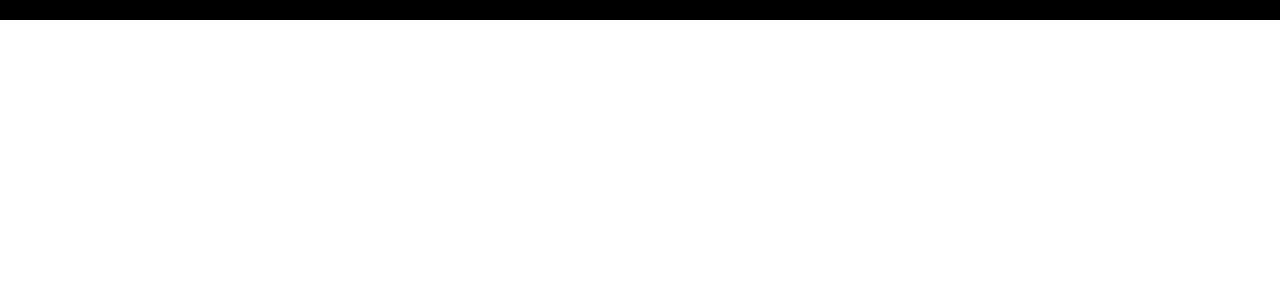
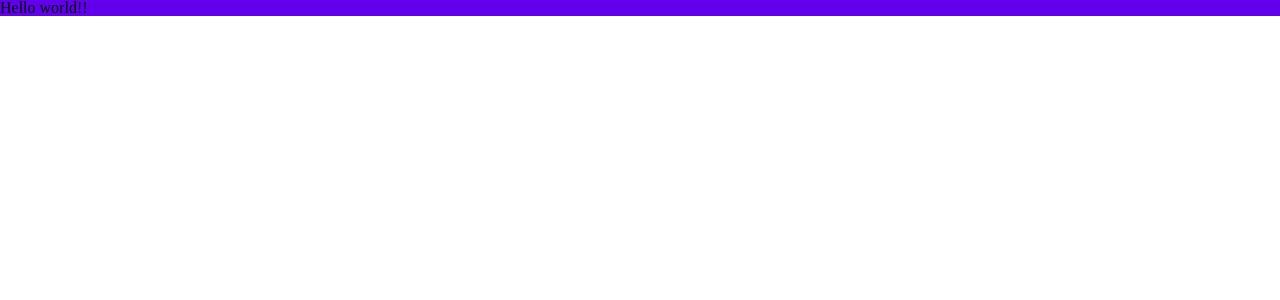
Before and after one commit to LRittes/restaurant-search, a React (Create React App) app: page / in a window 1280 px wide. Shown: the top 300 px of the page. Built offline with nearby package versions, Linux system fonts and the light colour scheme.

Commit message:
added styled reset

```diff
--- a/package.json
+++ b/package.json
@@ -10,7 +10,8 @@
     "react": "^16.13.1",
     "react-dom": "^16.13.1",
     "react-scripts": "3.4.1",
-    "styled-components": "^5.3.0"
+    "styled-components": "^5.3.0",
+    "styled-reset": "^4.3.4"
   },
   "devDependencies": {
     "@babel/core": "^7.7.7",
--- a/src/App.js
+++ b/src/App.js
@@ -1,4 +1,5 @@
 import React from 'react';
+import { Reset } from 'styled-reset'
 import { ThemeProvider } from 'styled-components';
 
 import theme from './theme'
@@ -7,6 +8,7 @@
 function App() {
   return (
     <ThemeProvider theme={theme}>
+      <Reset/>
       <Home />
     </ThemeProvider>
   );
--- a/src/pages/Home/styles.js
+++ b/src/pages/Home/styles.js
@@ -1,5 +1,6 @@
 import styled from "styled-components";
 
 export const Container = styled.div`
-    background-color: black;
+    background-color: ${(props) => props.theme.colors.primary
+    };
 `;
```
Also changed, not shown: 1 other file (tests, documents, lock files or other folders).
